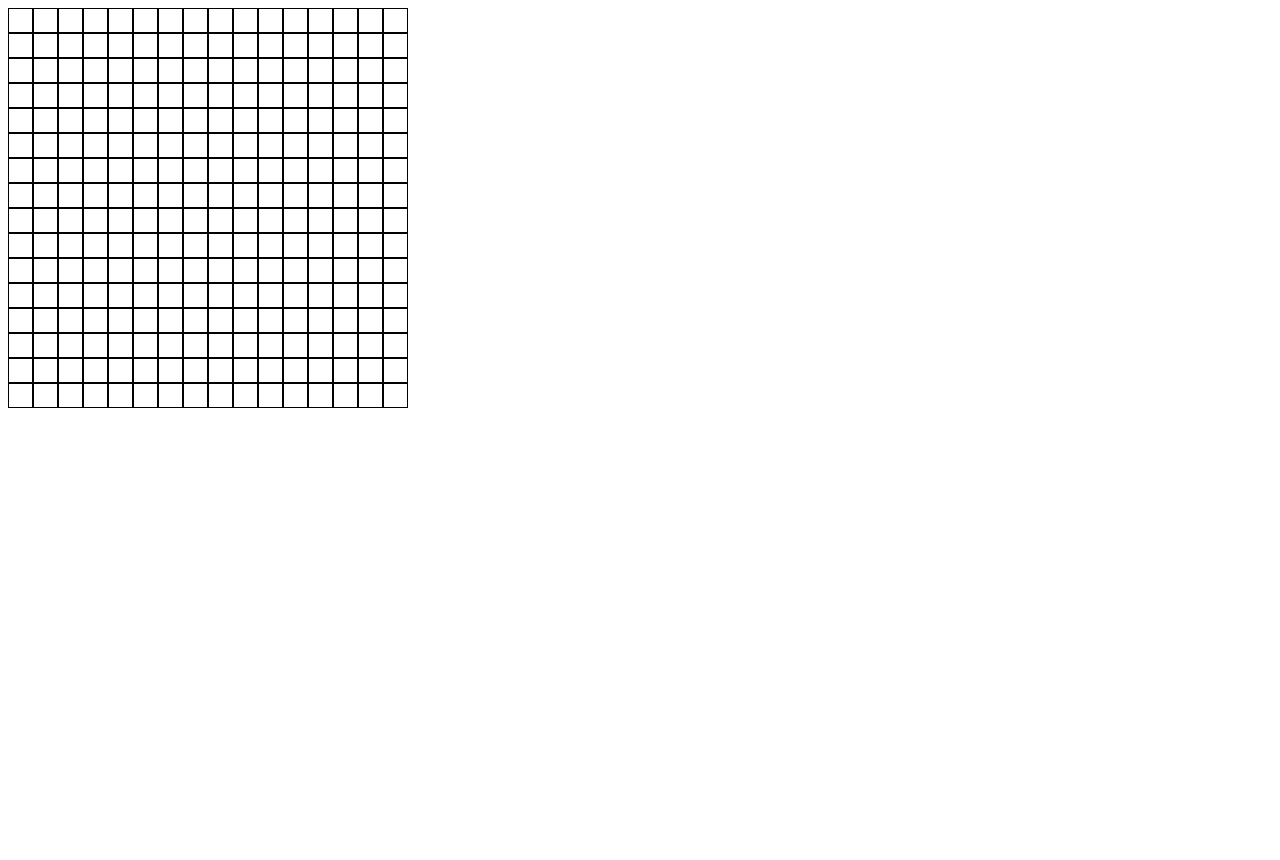
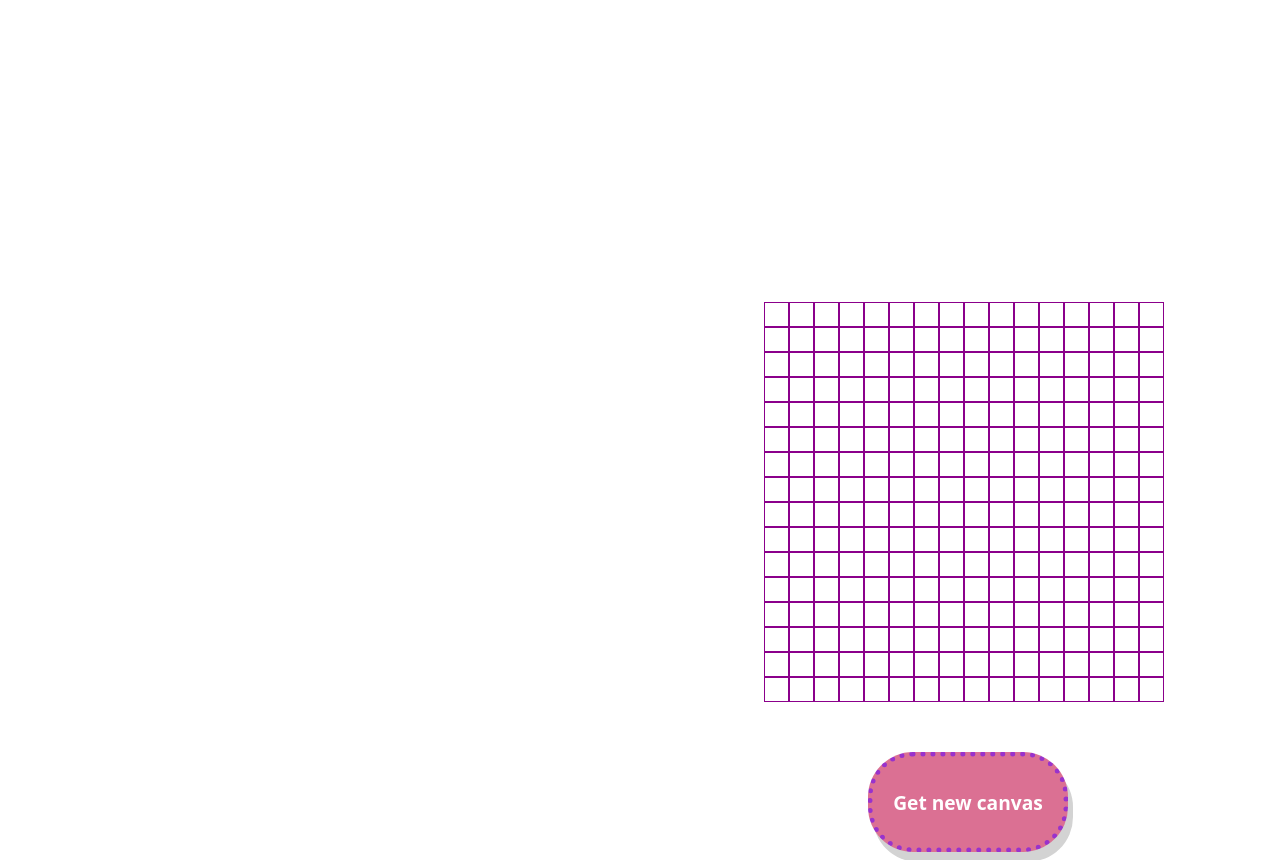
Before and after one commit to Snehaaaluvscheese/Etch-a-Sketch, a plain HTML site: page index.html in a window 1280 px wide. Before the commit the page ends 800 px from the top, so only its background shows below. Drawn offline with Linux system fonts and the light colour scheme.

Commit message:
Add hover effect to grid and add button that asks user for squares each side

```diff
--- a/index.html
+++ b/index.html
@@ -7,9 +7,9 @@
     <script src="script.js" defer></script>
   </head>
 
-  <body>
-    <div id="container"></div>
-
+  <body id="body">
+    <div id="grid-container"></div>
+     <button id="gridButton">Get new canvas</button>
 
   </body>
 </html>
--- a/script.js
+++ b/script.js
@@ -1,10 +1,51 @@
-const container = document.querySelector('#container');
+const gridContainer = document.querySelector('#grid-container');
+
+const div1 = document.createElement('div');
+div1.classList.add('div1');
+gridContainer.appendChild(div1);
 
 
 
-for(let i = 1; i < 257; i++) {
-const div = document.createElement('div');
-div.style.cssText = "border: 1px solid black; height: 25px; width: 25px";
-container.appendChild(div);
+for (let i = 1; i < 256; i++){
+    const div2 = document.createElement('div');
+    div2.classList.add('div2');
+    gridContainer.appendChild(div2);
+
+    div2.addEventListener('mouseover', () => {
+        div2.classList.add('drawLines');
+    });
 
 }
+
+div1.addEventListener('mouseover', () => {
+    div1.classList.add('drawLines');
+});
+
+function gridSquares() {
+   let result = prompt("Number of squares (not more than 100) per side?");
+   if (result < 101) {
+
+        gridContainer.setAttribute('style', `
+            display: grid;
+            width: 400px;
+            height: 400px;
+            grid-column-start: 1;
+            grid-column-end:${result};
+            grid-row-start: 1;
+            grid-row-end: ${result};
+            margin-left: 20cm;
+            margin-top: 8cm;
+            padding: 0;
+
+          `);
+
+        gridContainer.removeAttribute('id', 'grid-container');
+
+
+   }
+}
+
+const btn = document.querySelector('#gridButton');
+btn.addEventListener('click', () => {
+    gridSquares();
+});
--- a/style.css
+++ b/style.css
@@ -1,8 +1,58 @@
-* {
-    box-sizing: border-box;
-  }
+html {
+  margin: 0;
+  padding: 0;
+}
 
-  #container {
-    display: grid;
-    grid-template-columns: repeat(16, 25px [col-start]);
-  }
+#grid-container {
+  display: grid;
+  width: 400px;
+  height: 400px;
+  grid-template-columns: repeat(16, 25px);
+  grid-template-rows: repeat(16, 25px);
+  margin-left: 20cm;
+  margin-top: 8cm;
+  padding: 0;
+}
+
+
+.div1 {
+  border: 1px solid darkmagenta;
+
+}
+
+.div2 {
+  border: 1px solid darkmagenta;
+}
+
+.drawLines {
+  background-color: pink;
+}
+
+#gridButton {
+  background-color: palevioletred;
+  margin-top: 50px;
+  margin-left: 860px;
+  border: 5px;
+  border-color: darkorchid;
+  border-style:dotted;
+  width: 200px;
+  height: 100px;
+  border-radius: 45px;
+  font-family: system-ui, -apple-system, BlinkMacSystemFont, 'Segoe UI', Roboto, Oxygen, Ubuntu, Cantarell, 'Open Sans', 'Helvetica Neue', sans-serif;
+  font-weight: bolder;
+  color: white;
+  font-size: larger;
+  box-shadow: 5px 10px lightgray;
+}
+
+.newGrid {
+  display: grid;
+  max-width: 400px;
+  max-height: 400px;
+  grid-template-columns: repeat(result, auto);
+
+  margin-left: 20cm;
+  margin-top: 8cm;
+  padding: 0;
+
+}
```
